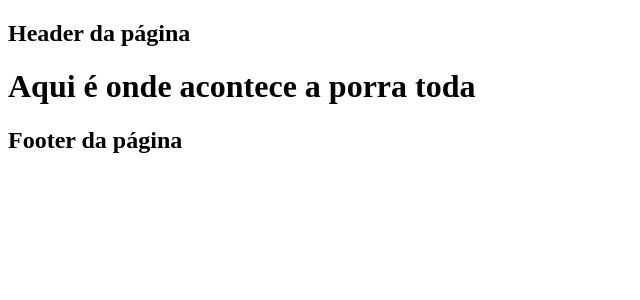
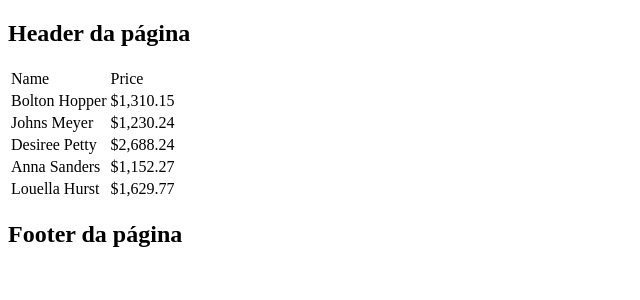
Before and after one commit to alissonzampietro/reactPracticing, a React app: page / in a window 1280 px wide. Shown: the top 300 px of the page, without its empty margins (0-640 px from the left). Built offline with nearby package versions, Linux system fonts and the light colour scheme.

Commit message:
[FEAT] add list of billing

```diff
--- a/src/App.js
+++ b/src/App.js
@@ -1,17 +1,10 @@
 import ReactDOM from 'react-dom'
 import React from 'react'
-import ContactList from './components/ContactList'
-import Data from './data/data.json'
 import Header from './sections/Header'
 import Main from './sections/Main'
 import Footer from './sections/Footer'
 
 class App extends React.Component {
-	componentWillMount() {
-		fetch('http://localhost:8080/src/data/data.json').then(data => {
-			console.log(data)
-		})
-	}
 	render() {
 		return (
 			<div>
--- /dev/null
+++ b/src/components/BillingList/BillingList.js
@@ -0,0 +1,24 @@
+import React from 'react';
+
+class BillingList extends React.Component {
+	constructor() {
+		super()
+	}
+	render() {
+		return (
+			<table>
+				<thead>
+					<tr>
+						<td>Name</td>
+						<td>Price</td>
+					</tr>
+				</thead>
+				<tbody>
+					{this.props.item.map((data,num) => { return <tr key={num}><td>{data.name}</td><td>{data.balance}</td></tr>})}
+				</tbody>
+			</table>
+		)
+	}
+}
+
+export default BillingList
--- /dev/null
+++ b/src/components/BillingList/index.js
@@ -0,0 +1,3 @@
+import BillingList from './BillingList'
+
+export default BillingList
--- a/src/components/ContactList/ContactList.js
+++ /dev/null
@@ -1,22 +0,0 @@
-import React from 'react';
-
-class ContactList extends React.Component {
-	constructor() {
-		super()
-	}
-	componentWillMount() {
-		console.log(this.props)
-	}
-	render() {
-		return (
-			<ul>
-				<li>1 item</li>
-				<li>2 item</li>
-				<li>3 item</li>
-				<li>4 item</li>
-			</ul>
-		)
-	}
-}
-
-export default ContactList
--- a/src/components/ContactList/index.js
+++ /dev/null
@@ -1,3 +0,0 @@
-import ContactList from './ContactList'
-
-export default ContactList
--- a/src/sections/Main/Main.js
+++ b/src/sections/Main/Main.js
@@ -1,10 +1,15 @@
 import React from 'react'
+import BillingList from './../../components/BillingList'
+import Data from './../../data/data.json'
 
 class Main extends React.Component {
+	constructor() {
+		super()
+	}
 	render() {
 		return (
 			<main>
-				<h1>Aqui é onde acontece a porra toda</h1>
+				<BillingList item={Data}/>
 			</main>
 		)
 	}
```
